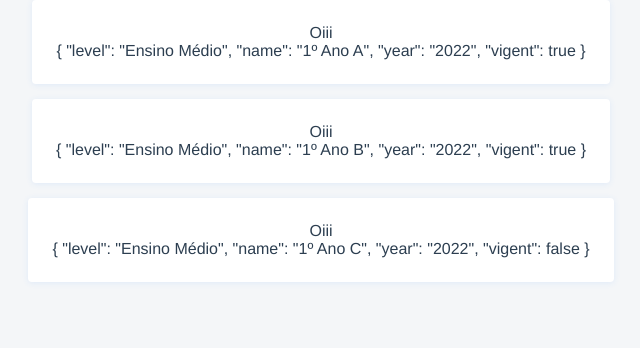
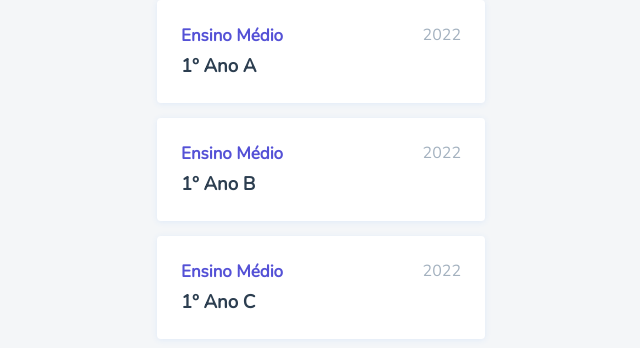
Before and after one commit to guim4dev/c4-pivara, a Vue app: page /turmas in a window 1280 px wide. Shown: the top 348 px of the page, without its empty margins (319-959 px from the left). Built offline with nearby package versions, Linux system fonts and the light colour scheme.

Commit message:
add nunito + listagem de turmas

```diff
--- a/public/index.html
+++ b/public/index.html
@@ -5,6 +5,7 @@
     <meta http-equiv="X-UA-Compatible" content="IE=edge">
     <meta name="viewport" content="width=device-width,initial-scale=1.0">
     <link rel="icon" href="<%= BASE_URL %>favicon.ico">
+    <link href='https://fonts.googleapis.com/css?family=Nunito' rel='stylesheet'>
     <title>Painel do Professor</title>
 
     <!-- Import LayersPortal.js -->
@@ -21,7 +22,7 @@
     <noscript>
       <strong>O Painel do Professor precisa de javascript! Por favor, habilite-o para continuar.</strong>
     </noscript>
-    <div id="app"></div>
+    <div id="app" style='font-family: "Nunito"'></div>
     <!-- built files will be auto injected -->
   </body>
 </html>
--- a/src/components/BaseCard.vue
+++ b/src/components/BaseCard.vue
@@ -12,5 +12,8 @@
     border-radius: 4px;
     padding: 24px;
     margin-bottom: 15px;
+    display: flex;
+    flex-direction: column;
+    min-width: 328px;
   }
 </style>
--- a/src/components/TurmaCard.vue
+++ b/src/components/TurmaCard.vue
@@ -1,14 +1,40 @@
 <template>
   <base-card>
-    <p>Oiii</p>
-    <p>{{turma}}</p>
+    <div class="card-wrapper">
+      <div class="card-content">
+        <h6 class="level"><b>{{ turma.level }}</b></h6>
+        <h3 class="name">{{ turma.name }}</h3>
+      </div>
+      <span style="color: #A3B1BF">2022</span>
+    </div>
   </base-card>
 </template>
 
 <style scoped>
-  .turma-card {
-    background-color: white;
-    margin-bottom: 1rem
+  .name {
+    font-weight: 700;
+    text-align: left;
+  }
+
+  .level {
+    color: #5451D6;
+    font-size: 17px;
+    margin-bottom: 6px;
+    text-align: left;
+  }
+
+  .card-wrapper {
+    display: flex;
+    width: 100%;
+  }
+
+  .card-content {
+    display: flex;
+    align-items: left;
+    flex-direction: column;
+    justify-content: space-between;
+    width: 100%;
+    margin-right: 16px;
   }
 </style>
 
```
